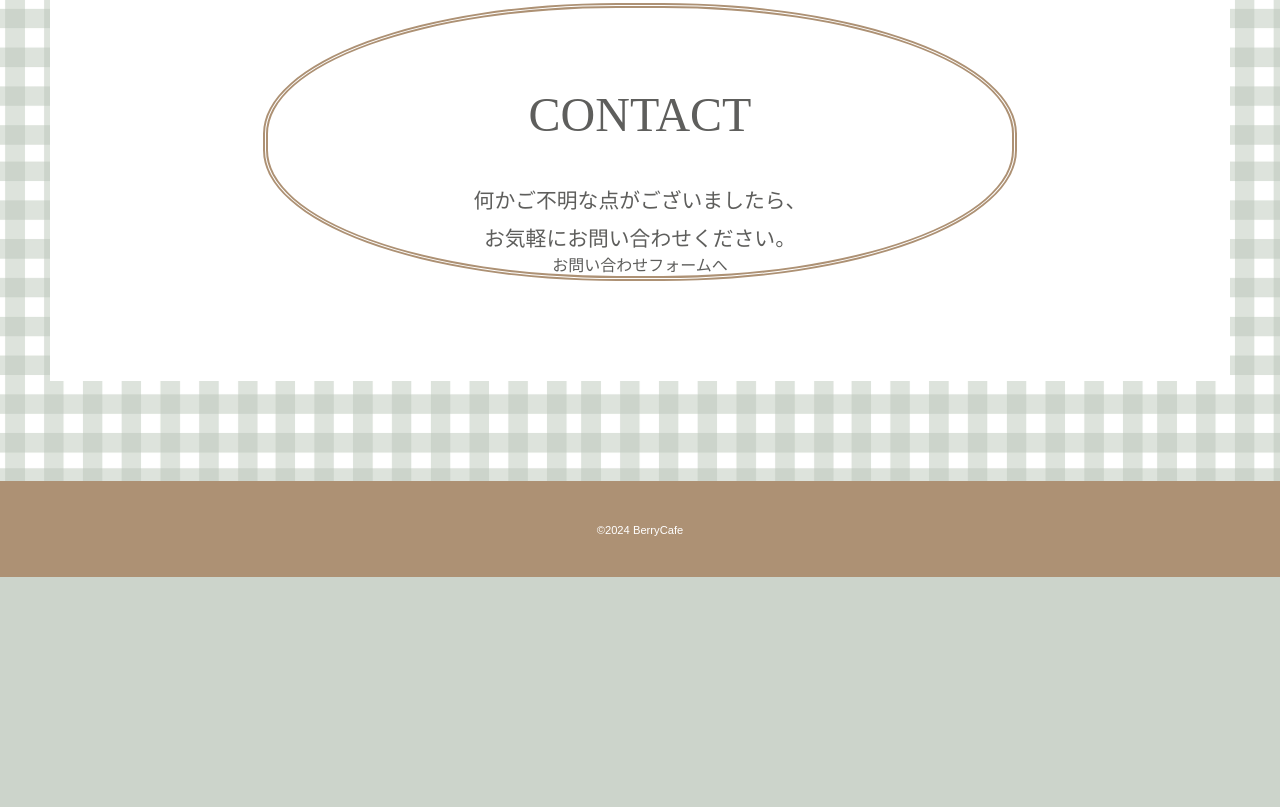
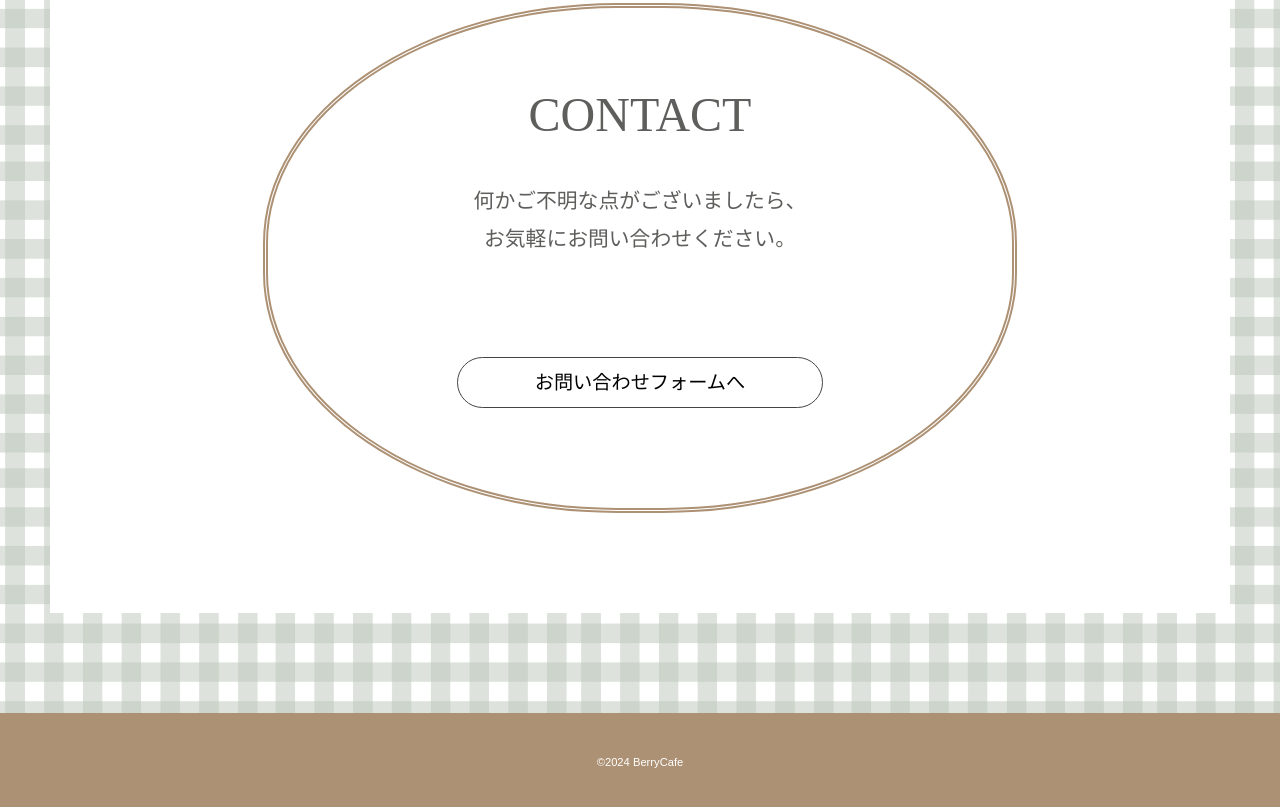
Before and after one commit to misaki4444/berrycafe, a plain HTML site: page index.html in a window 1280 px wide. Shown: the part 4146-4953 px from the top of the page. Before the commit the page ends 4723 px from the top, so only its background shows below. Drawn offline with nearby package versions, Linux system fonts and the light colour scheme.

Commit message:
Add files via upload

```diff
--- a/index.html
+++ b/index.html
@@ -148,7 +148,7 @@
 
 
 <div class="button">
-	<a href="contact.html" class="btn-flat-border2">お問い合わせフォームへ</a>
+	<a href="contact.html" class="btn-flat-border btn-flat-border2">お問い合わせフォームへ</a>
 </div>
 </div>
 
--- a/style.css
+++ b/style.css
@@ -287,6 +287,8 @@ font-family: "Poppins", sans-serif;
   font-style: normal;
   margin:100px;
 }
+
+
 
 .btn-flat-border:hover {
   background:rgba(152, 113, 75,.65);
```
